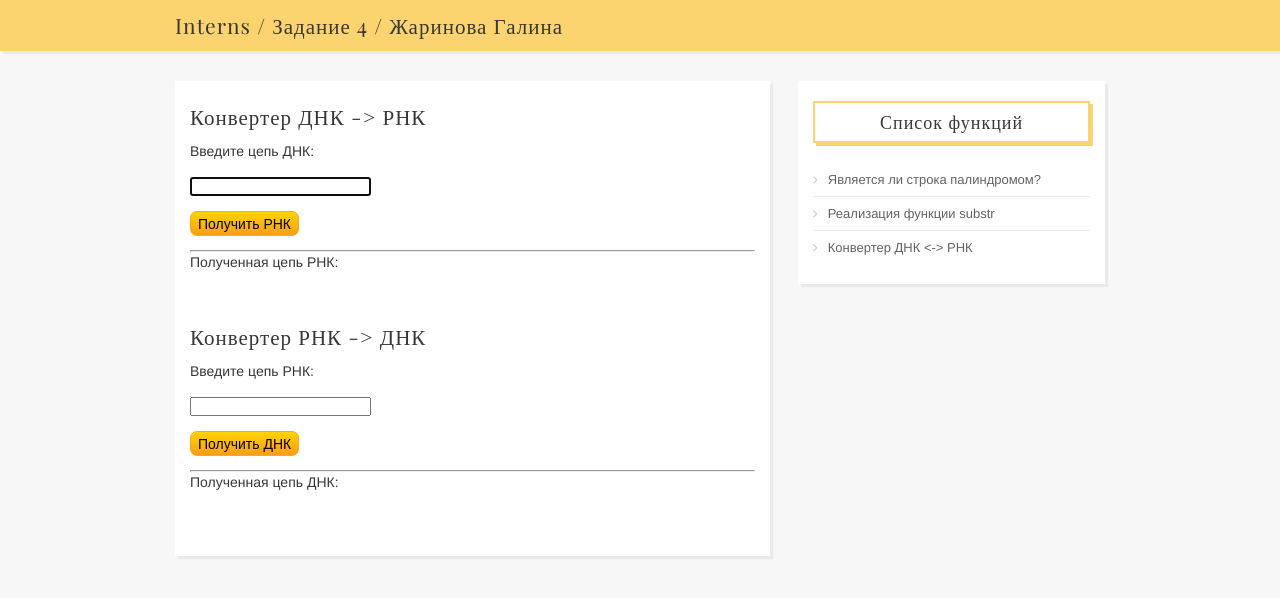
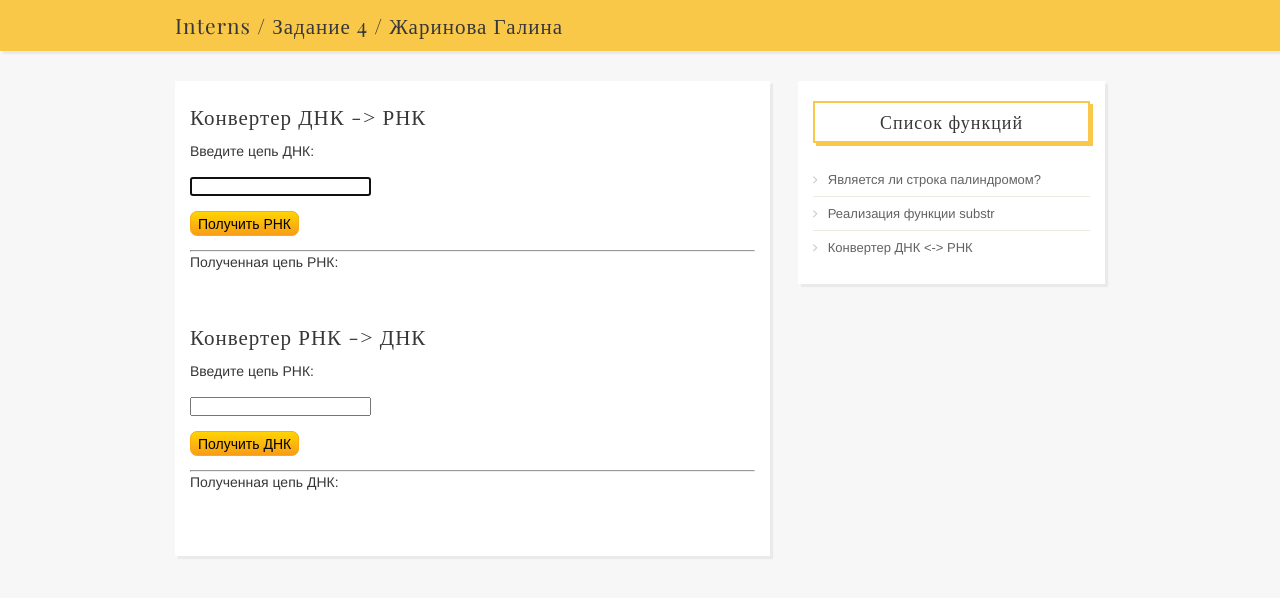
Before and after one commit to Gazzzolina/adapt.try.io, a plain HTML site: page index.html in a window 1280 px wide. Drawn offline with nearby package versions, Linux system fonts and the light colour scheme.

Commit message:
Update style.css

```diff
--- a/style.css
+++ b/style.css
@@ -71,7 +71,7 @@ margin-top: 25px;
 
 header {
 width: 100%;
-background: #fcd46f;
+background: #fac848;
 box-shadow: 3px 3px 1px rgba(0,0,0,.05);
 padding: 15px 0;
 margin-bottom: 30px;
@@ -126,8 +126,8 @@ font-size: 18px;
 padding: 10px;
 margin-bottom: 20px;
 text-align: center;
-border: 2px solid #fcd46f;
-box-shadow: 3px 3px 0 0 #fcd46f;
+border: 2px solid #fac848;
+box-shadow: 3px 3px 0 0 #fac848;
 }
 .widget-category-list li {
 border-bottom: 1px solid #EBEBE3;
```
